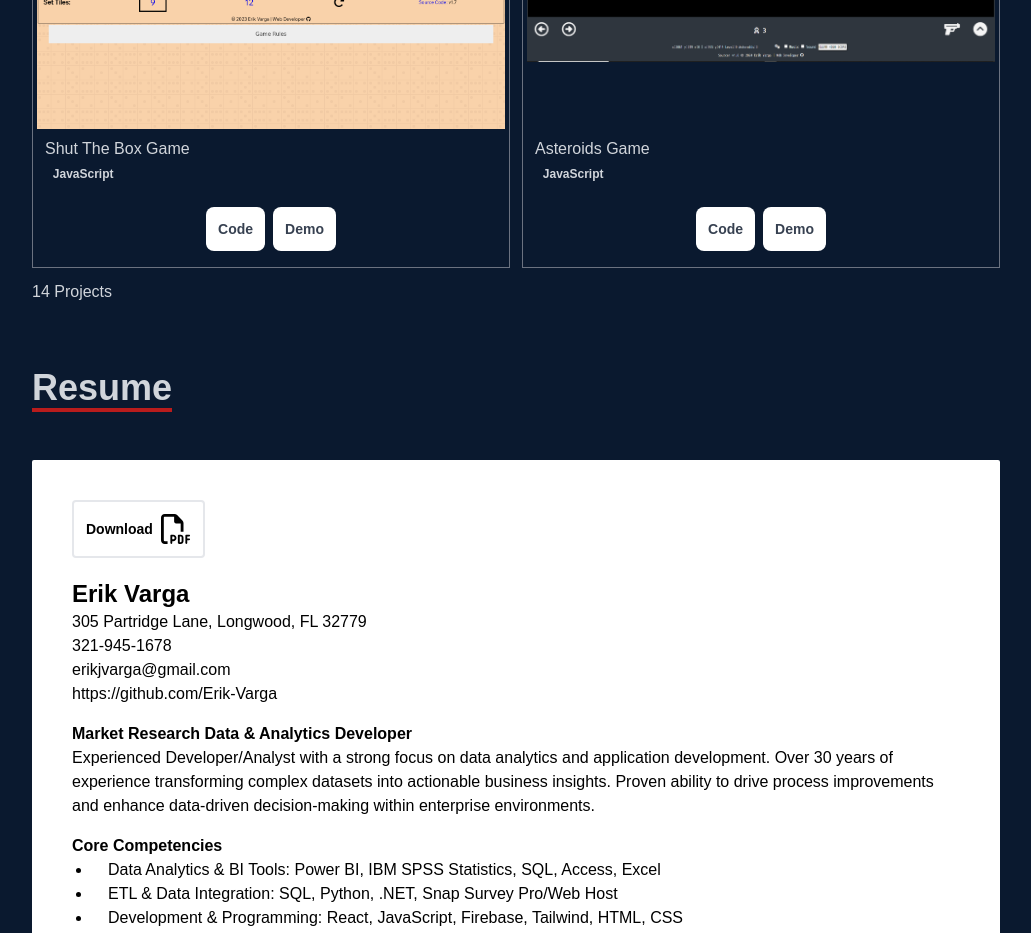
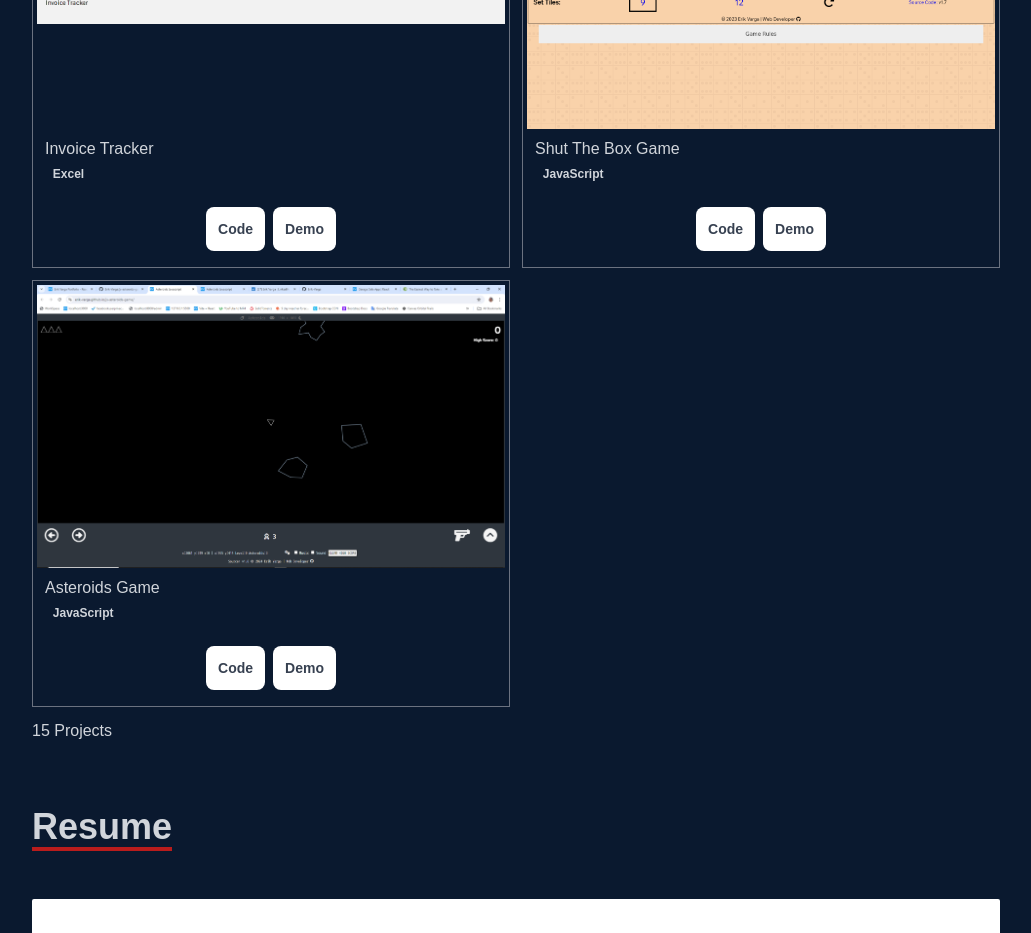
Before and after one commit to Erik-Varga/react-developer-portfolio-app, a React (Create React App) app: page / in a window 1280 px wide. Shown: the part 6360-7293 px from the top of the page, without its empty margins (124-1155 px from the left). Built offline with nearby package versions, Linux system fonts and the light colour scheme.

Commit message:
added excel project

```diff
--- a/src/data/data.js
+++ b/src/data/data.js
@@ -8,6 +8,7 @@ import PowerBIHRReportImg from '../assets/projects/img_powerbi_hr_report.png'
 import PowerBISuperstoreDashboardImg from '../assets/projects/img_powerbi_superstore_dashboard.png'
 import ExcelMilestoneImg from '../assets/projects/img_excel_milestone_form.png'
 import ExcelDailyTrackerImg from '../assets/projects/img_excel_daily_tracker.png'
+import ExcelInvoiceTrackerImg from '../assets/projects/img_excel_invoice_tracker.png'
 import ExcelWeeklyTimesheetImg from '../assets/projects/img_excel_weekly_timesheet.png'
 import PowerBICustomerSatisfactionImg from '../assets/projects/img_powerbi_customer_satisfaction.png'
 import PowerBIMelonheadFarmsImg from '../assets/projects/img_powerbi_melonhead_farms_dashboard.png'
@@ -112,6 +113,14 @@ export const items = [
         github:"https://github.com/Erik-Varga/excel-weekly-timesheet",
         live:"https://github.com/Erik-Varga/excel-weekly-timesheet",
     },
+    {
+        id: 20250109,
+        name:"Invoice Tracker",
+        category: 'Excel',
+        image: ExcelInvoiceTrackerImg,
+        github:"https://github.com/Erik-Varga/excel-invoice-tracker",
+        live:"https://github.com/Erik-Varga/excel-invoice-tracker",
+    },
     // {
     //     id: 20230606,
     //     name:"Wordle Game",
```
Also changed, not shown: src/assets/projects/img_excel_invoice_tracker.png (added).
